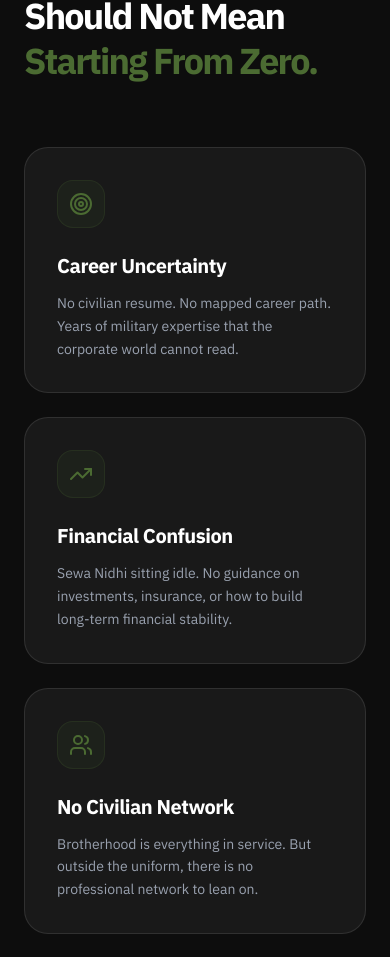
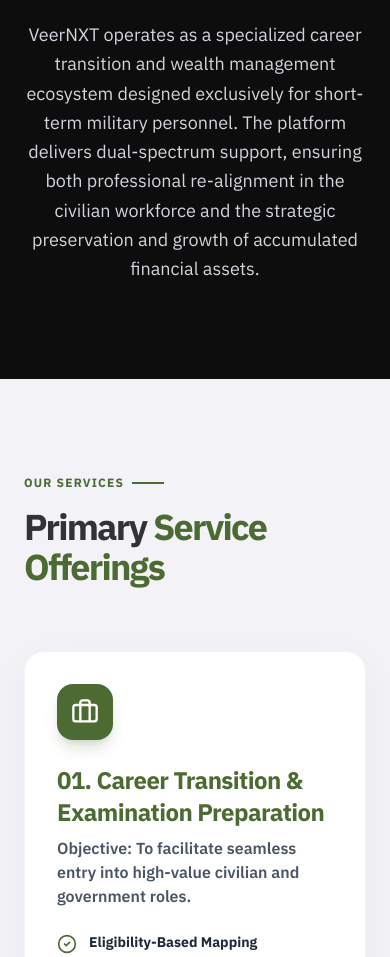
Before and after one commit to VeerNXT-ESM/VeerNXT, a React (Vite) app: page / in a window 390 px wide. Shown: the part 1024-1981 px from the top of the page. Built offline with nearby package versions, Linux system fonts and the light colour scheme.

Commit message:
Update marketing page content based on VeerNXT_Flow.pdf requirements

```diff
--- a/src/App.tsx
+++ b/src/App.tsx
@@ -178,7 +178,7 @@
           </div>
 
           <a
-            href="https://app.veernxt.in"
+            href="http://localhost:8080"
             className="text-sm font-bold bg-ios-olive text-white px-5 py-2 rounded-full hover:bg-opacity-90 transition-all flex items-center gap-2"
           >
             <LogIn className="w-4 h-4" />
--- a/src/components/landing/LandingPage.tsx
+++ b/src/components/landing/LandingPage.tsx
@@ -29,7 +29,7 @@
       >
         <div className="flex items-center gap-2 mb-6">
           <span className="w-8 h-[2px] bg-ios-olive" />
-          <span className="text-xs font-bold tracking-[0.2em] text-ios-olive uppercase">India's First Defence Reintegration Platform</span>
+          <span className="text-xs font-bold tracking-[0.2em] text-ios-olive uppercase">Professional transition services for Military Personnel.</span>
         </div>
 
         <h1 className="text-6xl md:text-8xl font-black tracking-tighter mb-6 leading-[0.95]">
@@ -38,8 +38,8 @@
           Starts Here.
         </h1>
 
-        <p className="text-gray-300 text-lg md:text-xl mb-8 leading-relaxed font-light max-w-xl">
-          Jobs, career guidance, financial clarity, and veteran mentorship — unified into one platform built for India's service veterans.
+        <p className="text-white text-xl md:text-2xl mb-8 leading-relaxed font-medium max-w-2xl bg-black/20 p-4 rounded-xl border border-white/10 backdrop-blur-sm">
+          A veteran-led career platform enabling Agniveers and short-term military officials to transition efficiently into premium government and private service sector roles.
         </p>
 
         <div className="flex flex-wrap gap-4 mb-10">
@@ -55,7 +55,7 @@
 
         <div className="flex flex-wrap gap-4">
           <a
-            href="https://app.veernxt.in"
+            href="http://localhost:8080"
             className="ios-btn-primary ios-pill px-8 py-4 text-sm font-black tracking-widest uppercase flex items-center gap-2 group"
           >
             Open App
@@ -95,27 +95,8 @@
   </section>
 );
 
-// ─── PROBLEM ─────────────────────────────────────────────────────────────────
-
-const painCards = [
-  {
-    icon: Target,
-    title: 'Career Uncertainty',
-    desc: 'No civilian resume. No mapped career path. Years of military expertise that the corporate world cannot read.'
-  },
-  {
-    icon: TrendingUp,
-    title: 'Financial Confusion',
-    desc: 'Sewa Nidhi sitting idle. No guidance on investments, insurance, or how to build long-term financial stability.'
-  },
-  {
-    icon: Users,
-    title: 'No Civilian Network',
-    desc: 'Brotherhood is everything in service. But outside the uniform, there is no professional network to lean on.'
-  }
-];
-
-const Problem = () => (
+// ─── WHAT IS VEERNXT? ────────────────────────────────────────────────────────
+const WhatIsVeerNXT = () => (
   <section className="py-24 bg-[#0d0d0d] text-white">
     <div className="max-w-7xl mx-auto px-6">
       <motion.div
@@ -123,73 +104,66 @@
         whileInView={{ opacity: 1, y: 0 }}
         viewport={{ once: true }}
         transition={{ duration: 0.6 }}
-        className="mb-16"
+        className="text-center"
       >
-        <div className="flex items-center gap-2 text-xs font-bold text-ios-olive tracking-widest mb-4 uppercase">
-          The Reality <span className="w-8 h-[2px] bg-ios-olive" />
+        <div className="flex items-center justify-center gap-2 text-xs font-bold text-ios-olive tracking-widest mb-4 uppercase">
+          <span className="w-8 h-[2px] bg-ios-olive" /> About The Platform <span className="w-8 h-[2px] bg-ios-olive" />
         </div>
-        <h2 className="text-4xl md:text-5xl font-black tracking-tighter max-w-2xl leading-tight">
-          Leaving Service Should Not Mean<br />
-          <span className="text-ios-olive">Starting From Zero.</span>
+        <h2 className="text-4xl md:text-5xl font-black tracking-tighter mb-8">
+          What is <span className="text-ios-olive">VeerNXT?</span>
         </h2>
+        <p className="text-gray-300 text-lg md:text-2xl leading-relaxed font-light max-w-4xl mx-auto">
+          VeerNXT operates as a specialized career transition and wealth management ecosystem designed exclusively for short-term military personnel. The platform delivers dual-spectrum support, ensuring both professional re-alignment in the civilian workforce and the strategic preservation and growth of accumulated financial assets.
+        </p>
       </motion.div>
-
-      <div className="grid md:grid-cols-3 gap-6">
-        {painCards.map((card, i) => (
-          <motion.div
-            key={i}
-            initial={{ opacity: 0, y: 30 }}
-            whileInView={{ opacity: 1, y: 0 }}
-            viewport={{ once: true }}
-            transition={{ duration: 0.5, delay: i * 0.1 }}
-            className="bg-white/5 border border-white/10 rounded-3xl p-8 hover:bg-white/10 hover:border-ios-olive/30 transition-all group"
-          >
-            <div className="w-12 h-12 rounded-2xl bg-ios-olive/10 border border-ios-olive/20 flex items-center justify-center mb-6 group-hover:bg-ios-olive/20 transition-colors">
-              <card.icon className="w-6 h-6 text-ios-olive" />
-            </div>
-            <h3 className="text-xl font-bold tracking-tight mb-3">{card.title}</h3>
-            <p className="text-gray-400 text-sm leading-relaxed font-light">{card.desc}</p>
-          </motion.div>
-        ))}
-      </div>
     </div>
   </section>
 );
 
-// ─── ECOSYSTEM ───────────────────────────────────────────────────────────────
+// ─── PRIMARY SERVICE OFFERINGS ───────────────────────────────────────────────
 
-const ecosystemBlocks = [
+const serviceOfferings = [
   {
-    icon: Target,
-    label: 'A',
-    title: 'Career Navigation',
-    desc: 'AI-powered career roadmaps built for military experience.',
-    bullets: ['500+ Govt exam pathways', 'Resume & profile building', 'VR interview preparation']
+    icon: Briefcase,
+    title: '01. Career Transition & Examination Preparation',
+    objective: 'To facilitate seamless entry into high-value civilian and government roles.',
+    bullets: [
+      {
+        title: 'Eligibility-Based Mapping',
+        desc: 'Algorithmic identification of corporate and civil service roles aligned with specific military tenures and experience profiles.'
       },
       {
-    icon: Briefcase,
-    label: 'B',
-    title: 'Opportunity Discovery',
-    desc: 'Curated roles matched to your military background.',
-    bullets: ['Veteran-specific job board', 'Skill pathway mapping', 'Corporate role matching']
+        title: 'Targeted Preparatory Modules',
+        desc: 'High-yield technical study materials, curriculum-mapped modules, and mock examinations for competitive selection processes.'
+      },
+      {
+        title: 'Strategic Guidance',
+        desc: 'Direct mentorship from industry professionals and veteran executives to navigate civilian corporate hiring pipelines.'
+      }
+    ]
   },
   {
     icon: TrendingUp,
-    label: 'C',
-    title: 'Financial Readiness',
-    desc: 'Maximise your Sewa Nidhi and plan for civilian life.',
-    bullets: ['Investment & insurance guidance', 'Loan & mutual fund access', 'Entrepreneurship support']
+    title: '02. Financial Consolidation & Wealth Growth',
+    objective: 'To maximize the long-term utility of the candidate’s separation corpus.',
+    bullets: [
+      {
+        title: 'Corpus Consolidation',
+        desc: 'Comprehensive aggregation of separation funds, gratuities, and savings into a single, structured management framework.'
       },
       {
-    icon: Users,
-    label: 'D',
-    title: 'Veteran Network',
-    desc: 'Brotherhood that extends beyond the uniform.',
-    bullets: ['10,000+ active members', 'Expert mentorship access', 'Industry networking events']
+        title: 'Strategic Investment Vehicles',
+        desc: 'Access to curated, risk-mitigated investment portfolios designed to generate sustainable wealth post-separation.'
+      },
+      {
+        title: 'Capital Preservation',
+        desc: 'Advisory services focused on asset allocation, tax optimization, and structured financial planning for long-term stability.'
+      }
+    ]
   }
 ];
 
-const Ecosystem = () => (
+const PrimaryServiceOfferings = () => (
   <section className="py-24 bg-ios-secondary">
     <div className="max-w-7xl mx-auto px-6">
       <motion.div
@@ -199,45 +173,39 @@
         className="mb-16"
       >
         <div className="flex items-center gap-2 text-xs font-bold text-ios-olive tracking-widest mb-4 uppercase">
-          The Platform <span className="w-8 h-[2px] bg-ios-olive" />
+          Our Services <span className="w-8 h-[2px] bg-ios-olive" />
         </div>
         <h2 className="text-4xl md:text-5xl font-black tracking-tighter">
-          Everything Needed For<br />
-          <span className="text-ios-olive">Veteran Transition</span>
+          Primary <span className="text-ios-olive">Service Offerings</span>
         </h2>
-        <p className="text-gray-500 mt-4 text-lg font-light max-w-xl">
-          Four pillars. One platform. No more navigating civilian life alone.
-        </p>
       </motion.div>
 
-      <div className="grid md:grid-cols-2 gap-6">
-        {ecosystemBlocks.map((block, i) => (
+      <div className="grid md:grid-cols-2 gap-8">
+        {serviceOfferings.map((service, i) => (
           <motion.div
             key={i}
             initial={{ opacity: 0, y: 30 }}
             whileInView={{ opacity: 1, y: 0 }}
             viewport={{ once: true }}
             transition={{ duration: 0.5, delay: i * 0.1 }}
-            className="ios-card bg-white p-8 flex gap-6 hover:-translate-y-1 hover:shadow-2xl hover:shadow-black/10 transition-all duration-300 group"
+            className="ios-card bg-white p-8 hover:-translate-y-1 hover:shadow-2xl hover:shadow-black/10 transition-all duration-300 group"
           >
-            <div className="flex-shrink-0">
-              <div className="w-14 h-14 rounded-2xl bg-ios-olive flex items-center justify-center group-hover:scale-110 transition-transform shadow-lg shadow-ios-olive/20">
-                <block.icon className="w-7 h-7 text-white" />
+            <div className="w-14 h-14 rounded-2xl bg-ios-olive flex items-center justify-center mb-6 group-hover:scale-110 transition-transform shadow-lg shadow-ios-olive/20">
+              <service.icon className="w-7 h-7 text-white" />
             </div>
+            <h3 className="text-2xl font-bold tracking-tight mb-2 text-ios-olive">{service.title}</h3>
+            <p className="text-gray-600 font-semibold mb-6">Objective: {service.objective}</p>
+            <ul className="space-y-4">
+              {service.bullets.map((b, j) => (
+                <li key={j} className="flex items-start gap-3">
+                  <CheckCircle2 className="w-5 h-5 text-ios-olive flex-shrink-0 mt-0.5" />
+                  <div>
+                    <strong className="text-gray-800 text-sm block">{b.title}</strong>
+                    <span className="text-gray-500 text-sm font-light leading-relaxed">{b.desc}</span>
                   </div>
-            <div>
-              <span className="text-[10px] font-black text-ios-olive tracking-[0.2em] uppercase">{block.label}</span>
-              <h3 className="text-xl font-bold tracking-tight mt-1 mb-2">{block.title}</h3>
-              <p className="text-gray-500 text-sm font-light mb-4">{block.desc}</p>
-              <ul className="space-y-1.5">
-                {block.bullets.map((b, j) => (
-                  <li key={j} className="flex items-center gap-2 text-sm text-gray-600">
-                    <ChevronRight className="w-3 h-3 text-ios-olive flex-shrink-0" />
-                    {b}
                 </li>
               ))}
             </ul>
-            </div>
           </motion.div>
         ))}
       </div>
@@ -245,27 +213,32 @@
   </section>
 );
 
-// ─── HOW IT WORKS ─────────────────────────────────────────────────────────────
+// ─── ONBOARDING PROCESS ──────────────────────────────────────────────────────
 
-const steps = [
+const onboardingSteps = [
   {
-    num: '01',
-    title: 'Create Your Profile',
-    desc: 'Tell us your branch, rank, education, and goals. Takes 30 seconds. Our AI does the rest.'
+    num: 'Step 01',
+    title: 'Profile Authentication & Verification',
+    desc: 'Establish a secure account by verifying service credentials, regiment details, and tenure duration to unlock eligible service tracks.'
   },
   {
-    num: '02',
-    title: 'Get AI Recommendations',
-    desc: 'Receive a personalised career roadmap, exam shortlist, and financial action plan built for your background.'
+    num: 'Step 02',
+    title: 'Dual-Track Diagnostic Assessment',
+    desc: 'Complete the integrated career eligibility mapping and input financial corpus optimization objectives to generate a personalized transition blueprint.'
   },
   {
-    num: '03',
-    title: 'Start Your Transition',
-    desc: 'Daily tasks, practice tests, mentorship sessions, and job applications — your second mission begins.'
+    num: 'Step 03',
+    title: 'Resource Engagement',
+    desc: 'Activate targeted examination preparation modules or engage with curated investment vehicles based on the diagnostic output.'
+  },
+  {
+    num: 'Step 04',
+    title: 'Continuous Monitoring & Execution',
+    desc: 'Monitor job application statuses, track academic preparation metrics, and review investment portfolio performance via the centralized interface.'
   }
 ];
 
-const HowItWorks = () => (
+const OnboardingProcess = () => (
   <section id="how-it-works" className="py-24 bg-[#111] text-white">
     <div className="max-w-7xl mx-auto px-6">
       <motion.div
@@ -275,15 +248,16 @@
         className="mb-16"
       >
         <div className="flex items-center gap-2 text-xs font-bold text-ios-olive tracking-widest mb-4 uppercase">
-          Mission Workflow <span className="w-8 h-[2px] bg-ios-olive" />
+          Scroll 4 <span className="w-8 h-[2px] bg-ios-olive" />
         </div>
         <h2 className="text-4xl md:text-5xl font-black tracking-tighter">
-          How VeerNXT Works
+          Onboarding & Service<br />
+          <span className="text-ios-olive">Utilization Process</span>
         </h2>
       </motion.div>
 
-      <div className="grid md:grid-cols-3 gap-8">
-        {steps.map((step, i) => (
+      <div className="grid md:grid-cols-4 gap-6">
+        {onboardingSteps.map((step, i) => (
           <motion.div
             key={i}
             initial={{ opacity: 0, y: 30 }}
@@ -292,65 +266,47 @@
             transition={{ duration: 0.5, delay: i * 0.15 }}
             className="relative"
           >
-            {i < steps.length - 1 && (
-              <div className="hidden md:block absolute top-8 left-full w-full h-[2px] bg-gradient-to-r from-ios-olive to-transparent z-0 -translate-y-1/2" style={{ width: 'calc(100% - 2rem)', left: 'calc(100% + 1rem)' }} />
+            {i < onboardingSteps.length - 1 && (
+              <div className="hidden md:block absolute top-8 left-full w-full h-[2px] bg-gradient-to-r from-ios-olive to-transparent z-0 -translate-y-1/2" style={{ width: 'calc(100% - 1.5rem)', left: 'calc(100% + 0.75rem)' }} />
             )}
-            <div className="bg-white/5 border border-white/10 rounded-3xl p-8 hover:bg-white/10 hover:border-ios-olive/30 transition-all group h-full">
-              <div className="text-5xl font-black text-ios-olive/20 mb-4 tracking-tighter group-hover:text-ios-olive/40 transition-colors">
+            <div className="bg-white/5 border border-white/10 rounded-3xl p-6 hover:bg-white/10 hover:border-ios-olive/30 transition-all group h-full">
+              <div className="text-2xl font-black text-ios-olive/40 mb-4 tracking-tighter group-hover:text-ios-olive transition-colors">
                 {step.num}
               </div>
-              <h3 className="text-xl font-bold tracking-tight mb-3 text-ios-olive">{step.title}</h3>
+              <h3 className="text-lg font-bold tracking-tight mb-3 text-white group-hover:text-ios-olive transition-colors">{step.title}</h3>
               <p className="text-gray-400 text-sm leading-relaxed font-light">{step.desc}</p>
             </div>
           </motion.div>
         ))}
       </div>
-
-      <motion.div
-        initial={{ opacity: 0 }}
-        whileInView={{ opacity: 1 }}
-        viewport={{ once: true }}
-        transition={{ delay: 0.5 }}
-        className="mt-12 text-center"
-      >
-        <a
-          href="https://app.veernxt.in"
-          className="ios-btn-primary ios-pill px-10 py-4 text-sm font-black tracking-widest uppercase inline-flex items-center gap-2 group"
-        >
-          Begin Your Profile
-          <ArrowRight className="w-4 h-4 group-hover:translate-x-1 transition-transform" />
-        </a>
-      </motion.div>
     </div>
   </section>
 );
 
-// ─── TRUST ────────────────────────────────────────────────────────────────────
+// ─── REGULATORY COMPLIANCE ────────────────────────────────────────────────────
 
-const trustPillars = [
+const validations = [
   {
     icon: Award,
-    title: 'Veteran-First Platform',
-    desc: 'Built by ex-servicemen for ex-servicemen. Every feature is designed with military context in mind.'
+    title: 'Government-Accredited Career Track',
+    subtitle: '100% Mapped',
+    desc: 'All examination preparation modules and career pathways are mapped directly against official government-accredited curricula and civil service recruitment frameworks.'
   },
   {
     icon: Lock,
-    title: 'Secure Data Handling',
-    desc: 'Your service records and personal data are encrypted and handled with military-grade security protocols.'
+    title: 'Government-Regulated Financial Security',
+    subtitle: 'SEBI-Compliant Ecosystem',
+    desc: 'Wealth management, corpus consolidation, and investment advisory services are executed exclusively through government-regulated financial entities.'
   },
   {
-    icon: Star,
-    title: 'Transition Proven',
-    desc: '350+ veterans have successfully moved into corporate, government, and entrepreneurial roles through VeerNXT.'
-  },
-  {
-    icon: Globe,
-    title: "India's First Defence EdTech",
-    desc: 'The only platform purpose-built for Agniveers and ex-servicemen transitioning to civilian careers.'
+    icon: Users,
+    title: 'Impact Driven',
+    subtitle: 'X000 Agniveers Enrolled',
+    desc: 'Retired personnel are currently onboarded and are utilizing the platform to execute their career and financial milestones.'
   }
 ];
 
-const Trust = () => (
+const RegulatoryCompliance = () => (
   <section className="py-24 bg-white">
     <div className="max-w-7xl mx-auto px-6">
       <motion.div
@@ -359,30 +315,28 @@
         viewport={{ once: true }}
         className="text-center mb-16"
       >
-        <div className="flex items-center justify-center gap-2 text-xs font-bold text-ios-olive tracking-widest mb-4 uppercase">
-          <span className="w-8 h-[2px] bg-ios-olive" /> Why Trust Us <span className="w-8 h-[2px] bg-ios-olive" />
-        </div>
         <h2 className="text-4xl md:text-5xl font-black tracking-tighter">
-          Built On Service.<br />
-          <span className="text-ios-olive">Backed By Trust.</span>
+          Regulatory Compliance &<br />
+          <span className="text-ios-olive">Institutional Validation</span>
         </h2>
       </motion.div>
 
-      <div className="grid md:grid-cols-2 lg:grid-cols-4 gap-6">
-        {trustPillars.map((pillar, i) => (
+      <div className="grid md:grid-cols-3 gap-6">
+        {validations.map((val, i) => (
           <motion.div
             key={i}
             initial={{ opacity: 0, y: 30 }}
             whileInView={{ opacity: 1, y: 0 }}
             viewport={{ once: true }}
             transition={{ duration: 0.5, delay: i * 0.1 }}
-            className="text-center p-8 rounded-3xl bg-ios-secondary hover:bg-ios-olive/5 border border-transparent hover:border-ios-olive/20 transition-all group"
+            className="p-8 rounded-3xl bg-ios-secondary hover:bg-ios-olive/5 border border-transparent hover:border-ios-olive/20 transition-all group"
           >
-            <div className="w-16 h-16 rounded-2xl bg-ios-olive flex items-center justify-center mx-auto mb-6 group-hover:scale-110 transition-transform shadow-lg shadow-ios-olive/20">
-              <pillar.icon className="w-8 h-8 text-white" />
+            <div className="w-14 h-14 rounded-2xl bg-ios-olive flex items-center justify-center mb-6 group-hover:scale-110 transition-transform shadow-lg shadow-ios-olive/20">
+              <val.icon className="w-7 h-7 text-white" />
             </div>
-            <h3 className="text-base font-bold tracking-tight mb-3">{pillar.title}</h3>
-            <p className="text-gray-500 text-sm leading-relaxed font-light">{pillar.desc}</p>
+            <h3 className="text-xl font-bold tracking-tight mb-1">{val.title}</h3>
+            <p className="text-sm font-bold text-ios-olive mb-4">{val.subtitle}</p>
+            <p className="text-gray-500 text-sm leading-relaxed font-light">{val.desc}</p>
           </motion.div>
         ))}
       </div>
@@ -390,44 +344,68 @@
   </section>
 );
 
-// ─── FINAL CTA ───────────────────────────────────────────────────────────────
+// ─── CTA SECTION ─────────────────────────────────────────────────────────────
 
-const FinalCTA = () => (
+const CTASection = () => (
   <section className="relative py-32 overflow-hidden">
     <div className="absolute inset-0 z-0">
       <img
         src="/hero/about.png"
         className="w-full h-full object-cover"
         alt=""
-        style={{ filter: 'brightness(0.2)' }}
+        style={{ filter: 'brightness(0.15)' }}
       />
       <div className="absolute inset-0 bg-gradient-to-br from-black via-black/80 to-ios-olive/30" />
     </div>
 
-    <div className="relative z-10 max-w-4xl mx-auto px-6 text-center text-white">
+    <div className="relative z-10 max-w-6xl mx-auto px-6 text-white">
       <motion.div
         initial={{ opacity: 0, y: 30 }}
         whileInView={{ opacity: 1, y: 0 }}
         viewport={{ once: true }}
         transition={{ duration: 0.7 }}
       >
-        <div className="flex items-center justify-center gap-2 text-xs font-bold text-ios-olive tracking-widest mb-6 uppercase">
-          <span className="w-8 h-[2px] bg-ios-olive" /> Your Second Mission Awaits <span className="w-8 h-[2px] bg-ios-olive" />
+        <div className="text-center mb-16">
+          <h2 className="text-4xl md:text-6xl font-black tracking-tighter mb-6 leading-tight">
+            Secure Your <span className="text-ios-olive">Future</span>
+          </h2>
+          <p className="text-gray-300 text-lg font-light max-w-4xl mx-auto leading-relaxed">
+            The complete suite of career optimization tools, eligibility matrices, and financial consolidation frameworks is hosted securely within the VeerNXT mobile application. Desktop access is restricted for security and real-time portfolio management tracking.
+          </p>
         </div>
-        <h2 className="text-5xl md:text-7xl font-black tracking-tighter mb-6 leading-tight">
-          Start Your<br />
-          <span className="text-ios-olive">Next Mission.</span>
-        </h2>
-        <p className="text-gray-300 text-lg mb-10 font-light max-w-xl mx-auto">
-          Join 10,000+ veterans who have already taken their first step toward a future they deserve.
-        </p>
+
+        <div className="bg-white/5 border border-white/10 rounded-3xl p-8 lg:p-12 max-w-5xl mx-auto flex flex-col md:flex-row items-center justify-between gap-12 backdrop-blur-md">
+          <div className="flex-1">
+            <h3 className="text-2xl font-bold text-white mb-6">Immediate Next Steps</h3>
+            <ol className="space-y-4 text-base text-gray-300 font-light list-decimal pl-5">
+              <li>Download the verified VeerNXT application.</li>
+              <li>Complete your secure military identity verification.</li>
+              <li>Initialize your dual-track career and corpus growth strategy immediately.</li>
+            </ol>
+
+            <div className="flex flex-wrap gap-4 mt-8">
               <a
-          href="https://app.veernxt.in"
-          className="ios-btn-primary ios-pill px-12 py-5 text-base font-black tracking-widest uppercase inline-flex items-center gap-3 group shadow-2xl shadow-ios-olive/30"
+                href="http://localhost:8080"
+                className="ios-btn-primary ios-pill px-8 py-4 text-sm font-black tracking-widest uppercase inline-flex items-center gap-3 group shadow-2xl shadow-ios-olive/30"
               >
-          Open VeerNXT App
-          <ArrowRight className="w-5 h-5 group-hover:translate-x-1 transition-transform" />
+                Download on the App Store
               </a>
+              <a
+                href="http://localhost:8080"
+                className="bg-white/10 hover:bg-white/20 text-white border border-white/20 ios-pill px-8 py-4 text-sm font-black tracking-widest uppercase inline-flex items-center gap-3 transition-all"
+              >
+                Get it on Google Play
+              </a>
+            </div>
+          </div>
+
+          <div className="flex flex-col items-center gap-4 md:border-l md:border-white/10 md:pl-12">
+            <p className="text-sm font-bold tracking-widest uppercase">Scan to Download</p>
+            <div className="w-48 h-48 bg-white rounded-2xl flex items-center justify-center shadow-2xl">
+              <span className="text-black text-sm font-bold text-center px-4">[ QR Code Placeholder ]</span>
+            </div>
+          </div>
+        </div>
       </motion.div>
     </div>
   </section>
@@ -494,11 +472,11 @@
 export const LandingPage = () => (
   <>
     <Hero />
-    <Problem />
-    <Ecosystem />
-    <HowItWorks />
-    <Trust />
-    <FinalCTA />
+    <WhatIsVeerNXT />
+    <PrimaryServiceOfferings />
+    <OnboardingProcess />
+    <RegulatoryCompliance />
+    <CTASection />
     <LandingFooter />
   </>
 );
```
Also changed, not shown: 1 other file (tests, documents, lock files or other folders). Lines whose indentation alone changed are shown as unchanged.
